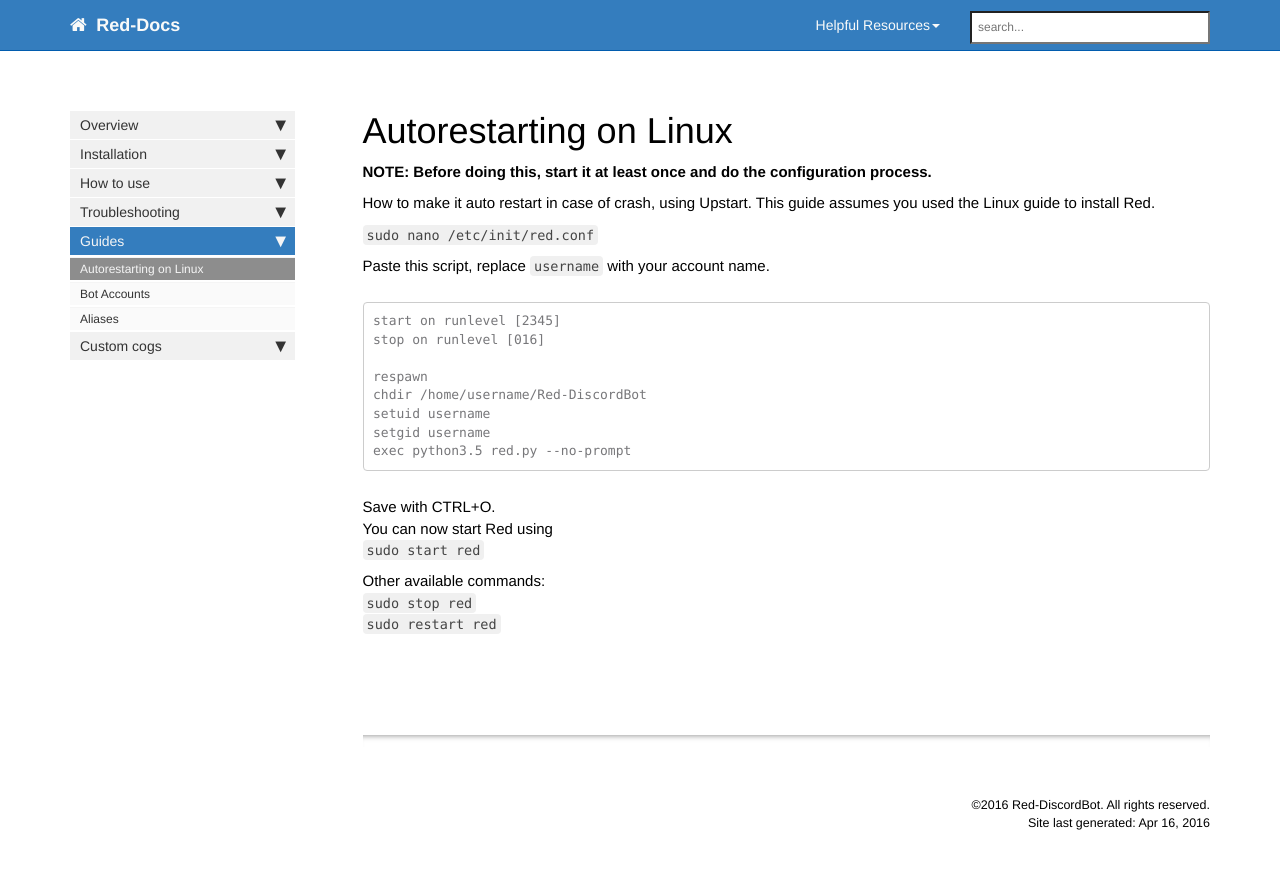
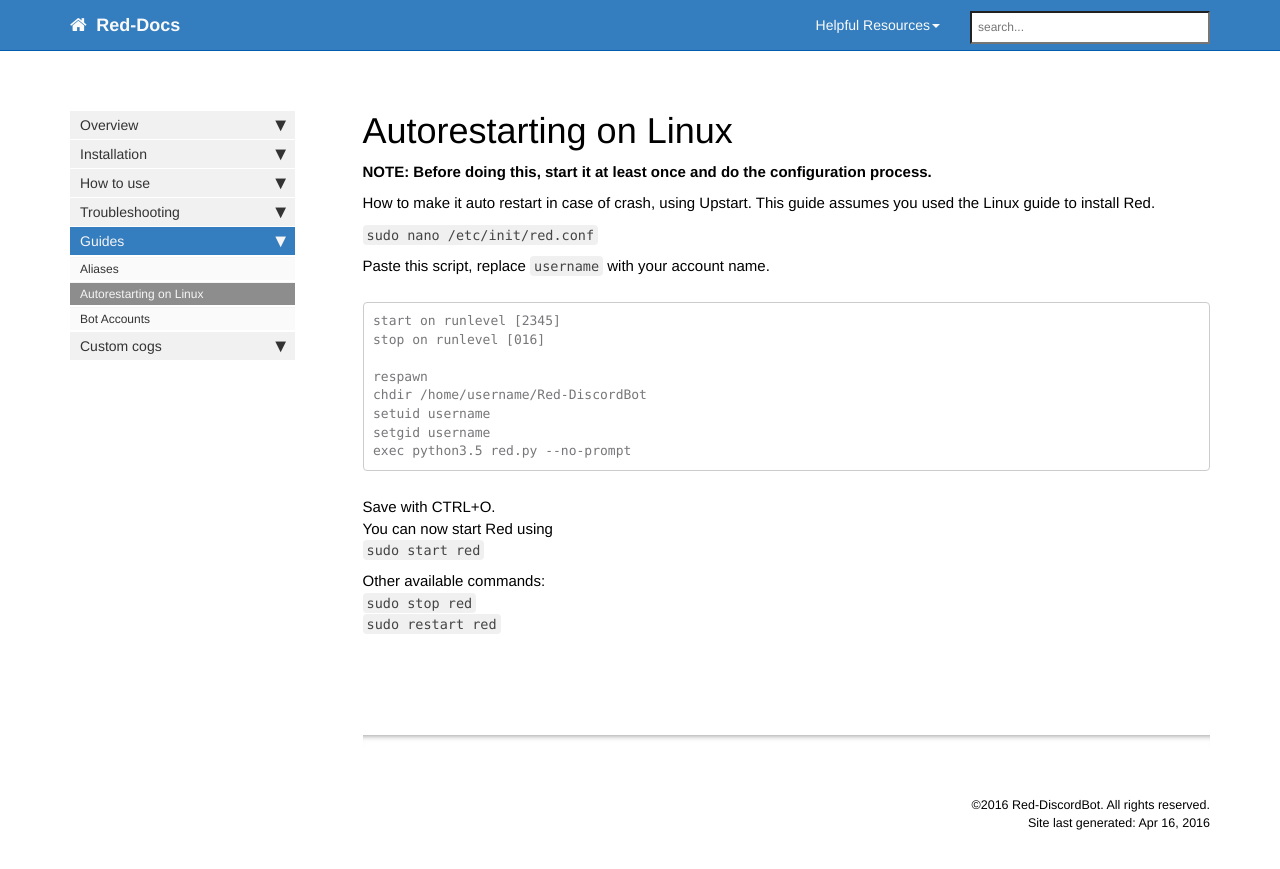
Before and after one commit to Twentysix26/Red-Docs, a Jekyll site: the page built from red/red_guide_linux_upstart.md, in a window 1280 px wide. Shown: the top 869 px of the page. Built offline with Jekyll 4.4.1, drawn with Linux system fonts in a browser that asks for light colours; nearby versions of some CDN libraries; comment, search, counter and statistics services are not loaded.

```diff
--- a/_data/sidebars/red_sidebar.yaml
+++ b/_data/sidebars/red_sidebar.yaml
@@ -67,16 +67,16 @@ entries:
     output: web
     folderitems:
 
+    - title: Aliases
+      url: /red_guide_aliases/
+      output: web
+
     - title: Autorestarting on Linux
       url: /red_guide_linux_upstart/
       output: web
 
     - title: Bot Accounts
       url: /red_guide_bot_accounts/
-      output: web
-
-    - title: Aliases
-      url: /red_guide_aliases/
       output: web
 
   - title: Custom cogs
```
Also changed, not shown: index.md (+1 -0 lines).
